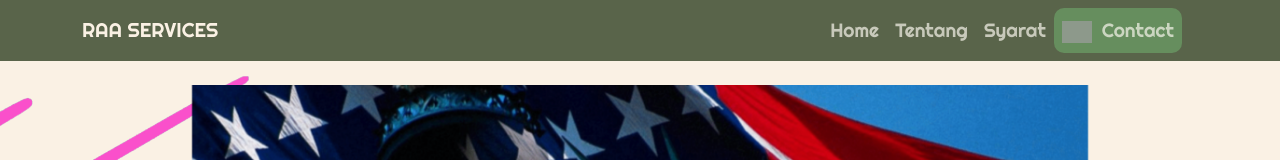
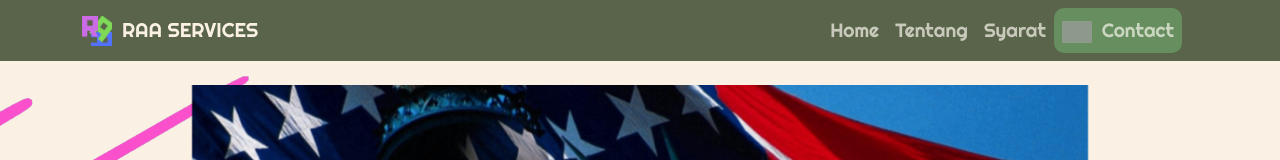
Before and after one commit to Rasyid113579/raa-services, a Nuxt app: page / in a window 1280 px wide. Shown: the top 160 px of the page. Built offline with nearby package versions, Linux system fonts and the light colour scheme; grey boxes are pictures that could not be loaded.

Commit message:
jsfkasdk

```diff
--- a/app.vue
+++ b/app.vue
@@ -7,7 +7,7 @@
   <div id="body">
     <nav id="navbar" class="navbar navbar-expand-lg navbar-dark fixed-top" aria-label="Offcanvas navbar large">
         <div class="container">
-            <a class="navbar-brand text-bold">RAA SERVICES</a>
+            <a id="logo" class="navbar-brand text-bold"><img src="./gambar/raaLogo.png">RAA SERVICES</a>
             <button class="navbar-toggler" type="button" data-bs-toggle="offcanvas" data-bs-target="#offcanvasNavbar2" aria-controls="offcanvasNavbar2">
                 <span class="navbar-toggler-icon"></span>
             </button>
@@ -247,6 +247,10 @@
     color: #61441B;
     opacity: 1;
 }
+#logo img {
+    width: 30px;
+    margin-right: 10px;
+}
 .dropdown-item:hover {
     color: #61441B;
     transition: 0.3s;
--- a/nuxt.config.ts
+++ b/nuxt.config.ts
@@ -18,7 +18,7 @@ export default defineNuxtConfig({
           /* FOR SET UP IMG ICON */
           rel: 'icon',
           type: 'image/x-icon',
-          href: '/tokopedia 1.png'
+          href: '/raaLogo.png'
         },
         {
           rel: 'stylesheet',
```
